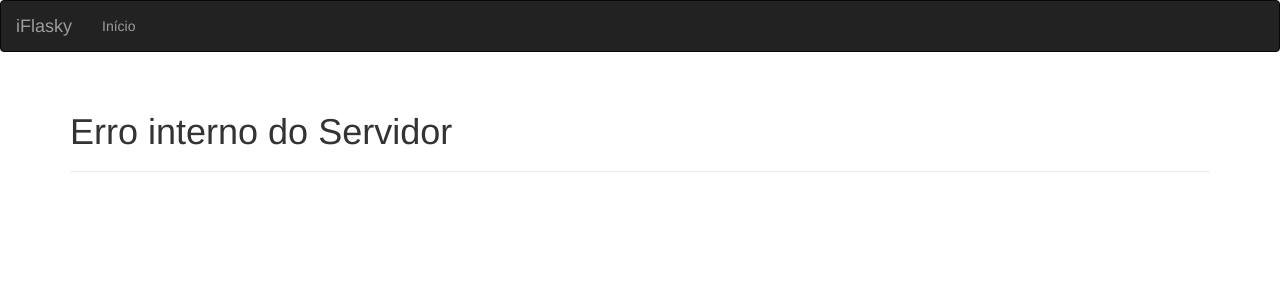
After one commit to israelcvb/iFlasky, a Flask app: template templates/500.html in a window 1280 px wide. The commit adds this page. Shown: the top 300 px of the page. Run offline with Flask 3, Linux system fonts and the light colour scheme; the template is opened without the code that fills it, so the values that code supplies are empty; some libraries are stand-ins or nearby versions.

Commit message:
Páginas de erros personalizadas: Erro 500.

```diff
--- /dev/null
+++ b/templates/500.html
@@ -0,0 +1,7 @@
+{% extends "base.html" %}
+
+{% block title %}iFlasky - Erro interno do Servidor{% endblock %}
+
+{% block page_content %}
+<h1>Erro interno do Servidor</h1>
+{% endblock %}
```
Also changed, not shown: templates/404.html (line endings or trailing spaces), templates/base.html (line endings or trailing spaces), templates/index.html (line endings or trailing spaces), templates/user.html (line endings or trailing spaces).
